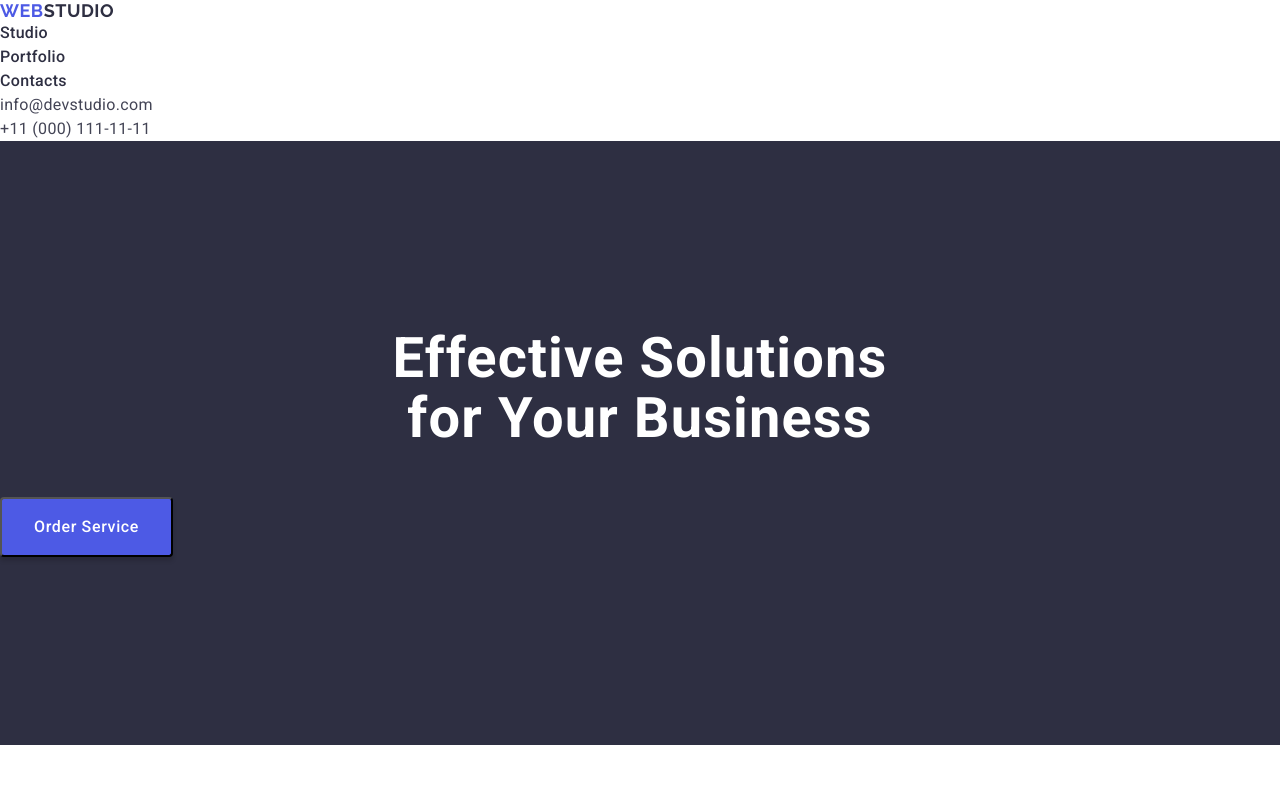
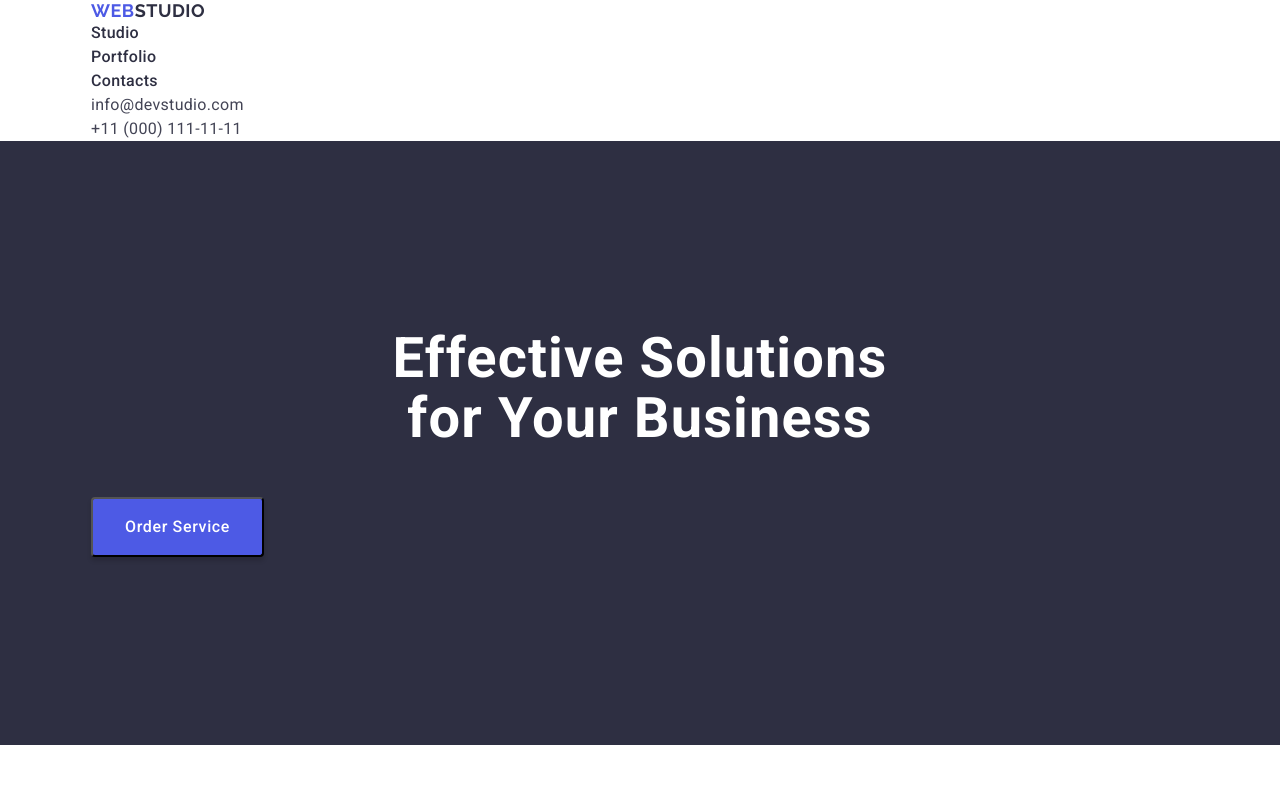
Before and after one commit to keon91/goit-markup-hw-03, a plain HTML site: page index.html in a window 1280 px wide. Shown: the top 800 px of the page. Drawn offline with nearby package versions, Linux system fonts and the light colour scheme.

Commit message:
change container

```diff
--- a/css/styles.css
+++ b/css/styles.css
@@ -40,9 +40,8 @@ img {
 }
 
 .container {
-max-width: 1440px;
-padding-left:  ;
-padding-right:  ;
+max-width: 1128px;
+padding:0 15px ;
 margin: 0 auto;
 }
 .section {
--- a/index.html
+++ b/index.html
@@ -26,6 +26,7 @@
   <body>
     <!--HEADER START-->
     <header>
+      <div class="container">
         <nav class="nav-list">
           <a class="logo link" href="./index.html"
             >Web<span class="logo-accent">Studio</span></a
@@ -55,6 +56,7 @@
             </li>
           </ul>
         </address>
+      </div>
     </header>
     <!--HEADER END-->
     <!--HERO 1 START-->
@@ -206,14 +208,16 @@
     </main>
 
     <footer class="footer">
+      <div class="container">
         <a class="logo link" href="./index.html"
           >Web<span class="logo-accent-footer">Studio</span></a
         >
 
         <p class="footer-text">
-        Increase the flow of customers and sales for your business with digital
-        marketing & growth solutions.
+          Increase the flow of customers and sales for your business with
+          digital marketing & growth solutions.
         </p>
+      </div>
     </footer>
   </body>
 </html>
```
Lines whose indentation alone changed are shown as unchanged.
